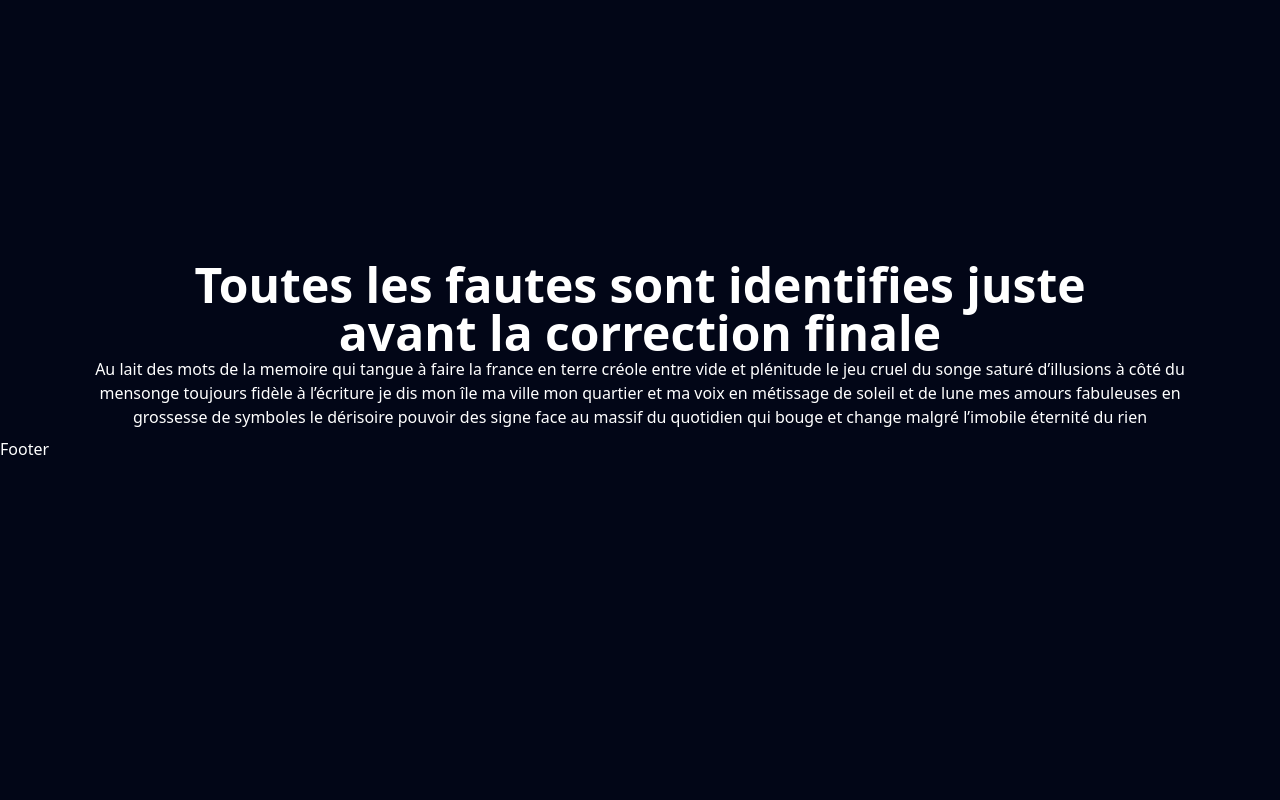
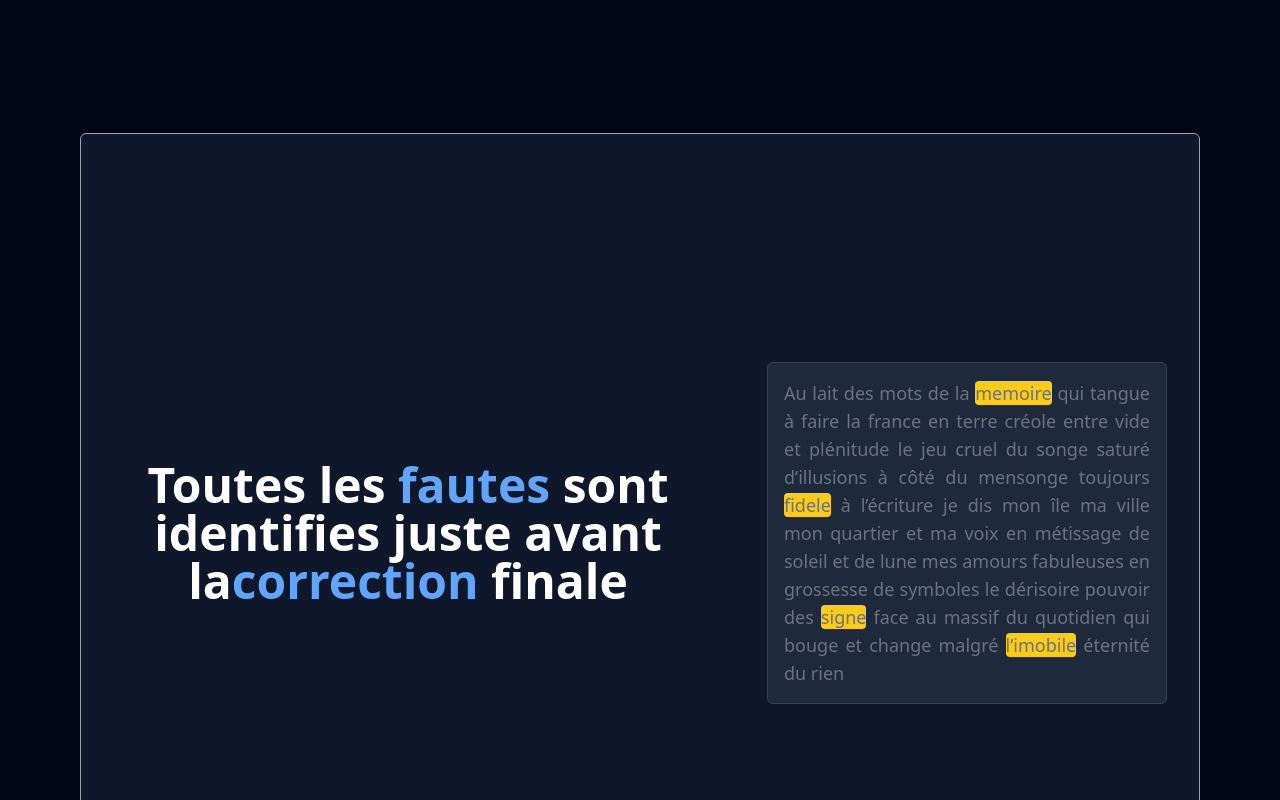
Before and after one commit to sarilusblaise/espyon-otograf, a Next.js app: page / in a window 1280 px wide. Shown: the part 720-1520 px from the top of the page. Before the commit the page ends 1181 px from the top, so only its background shows below. Built offline with nearby package versions, Linux system fonts and the light colour scheme.

Commit message:
added new styles to home page

```diff
--- a/app/page.jsx
+++ b/app/page.jsx
@@ -12,7 +12,7 @@ export default function HomePage() {
 						<span className='text-blue-600'>Ortograf</span> le{' '}
 						<span>correcteur</span> approprie
 					</h2>
-					<p className='mx-auto mt-12 max-w-xl text-lg text-center sm:text-gray-400  text-gray-500 leading-7'>
+					<p className='mx-auto mt-12 max-w-xl text-lg text-center  text-gray-500 leading-7'>
 						Augmenter votre productivite en corrigeant rapidement les fautes
 						d'ortographes de vos travaux ecrits : rapports, memoires ,
 						article...{' '}
@@ -24,21 +24,27 @@ export default function HomePage() {
 						sign up
 					</Link>
 				</div>
-				<div className='mt-32 md:mt-64 flex'>
-					<section>
+				<div className='mt-32 md:mt-32 flex flex-col '>
+					<section className='flex flex-col md:flex-row gap-16 justify-center items-center min-h-screen w-full border border-gray-400 rounded-md bg-slate-900  px-2 md:px-8 py-8'>
 						<h3 className='mx-auto max-w-4xl font-display text-3xl text-center font-bold tracking-normal text-white sm:text-5xl '>
-							Toutes les fautes sont identifies juste avant la correction finale
+							Toutes les <span className='text-blue-400'>fautes</span> sont
+							identifies juste avant la
+							<span className='text-blue-400'>correction</span> finale
 						</h3>
-						<div>
-							<p>
-								Au lait des mots de la <span>memoire</span> qui tangue à faire
-								la france en terre créole entre vide et plénitude le jeu cruel
-								du songe saturé d’illusions à côté du mensonge toujours fidèle à
+						<div className=' bg-slate-800 p-4 rounded-md border border-gray-700 text-lg max-w-[400px]'>
+							<p className='text-gray-500 text-justify'>
+								Au lait des mots de la{' '}
+								<span className='bg-yellow-400 rounded'>memoire</span> qui
+								tangue à faire la france en terre créole entre vide et plénitude
+								le jeu cruel du songe saturé d’illusions à côté du mensonge
+								toujours <span className='bg-yellow-400 rounded'>fidele</span> à
 								l’écriture je dis mon île ma ville mon quartier et ma voix en
 								métissage de soleil et de lune mes amours fabuleuses en
 								grossesse de symboles le dérisoire pouvoir des{' '}
-								<span>signe</span> face au massif du quotidien qui bouge et
-								change malgré <span>l’imobile</span> éternité du rien
+								<span className='bg-yellow-400 rounded'>signe</span> face au
+								massif du quotidien qui bouge et change malgré{' '}
+								<span className='bg-yellow-400 rounded'>l’imobile</span>{' '}
+								éternité du rien
 							</p>
 						</div>
 					</section>
```
